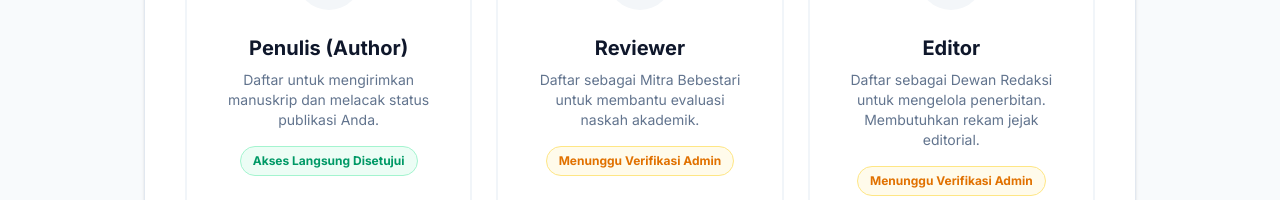
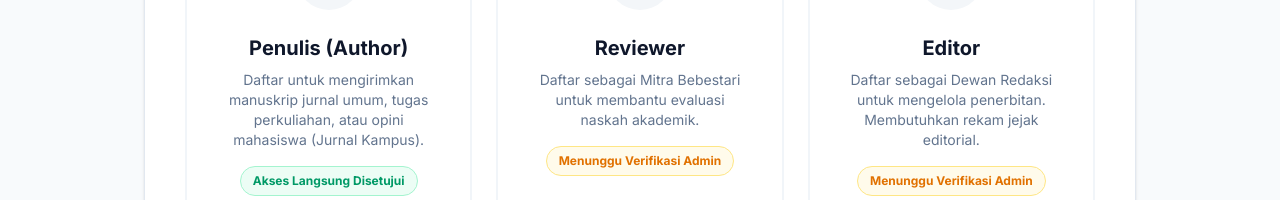
Before and after one commit to detaksumut/RJRAKP, a React (Vite) app: page /register in a window 1280 px wide. Shown: the part 414-614 px from the top of the page. Built offline with nearby package versions, Linux system fonts and the light colour scheme; no server answers.

Commit message:
Update author registration card description to explicitly mention Jurnal Kampus, tugas perkuliahan, and opini mahasiswa

```diff
--- a/src/pages/RegisterSelection.tsx
+++ b/src/pages/RegisterSelection.tsx
@@ -23,7 +23,7 @@ export default function RegisterSelection() {
                 <BookOpen className="w-8 h-8" />
               </div>
               <h2 className="text-xl font-bold text-academic-900 mb-2">Penulis (Author)</h2>
-              <p className="text-sm text-academic-500 mb-4">Daftar untuk mengirimkan manuskrip dan melacak status publikasi Anda.</p>
+              <p className="text-sm text-academic-500 mb-4">Daftar untuk mengirimkan manuskrip jurnal umum, tugas perkuliahan, atau opini mahasiswa (Jurnal Kampus).</p>
               <span className="text-xs font-bold text-emerald-600 bg-emerald-50 px-3 py-1.5 rounded-full border border-emerald-200">Akses Langsung Disetujui</span>
             </Link>
 
```
